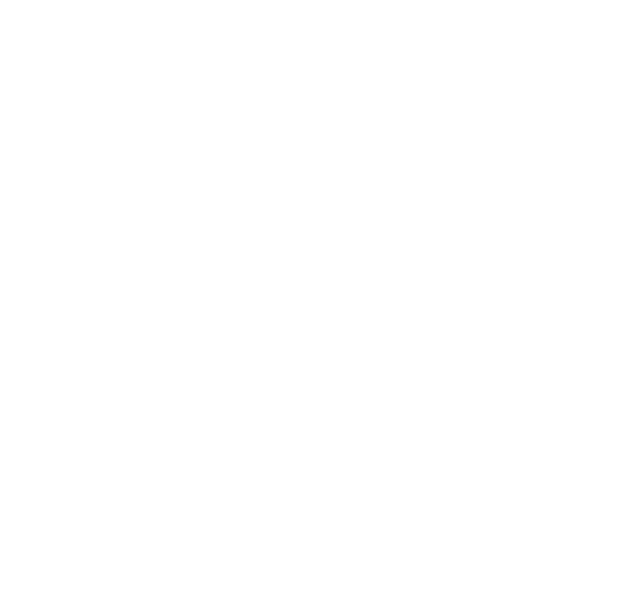
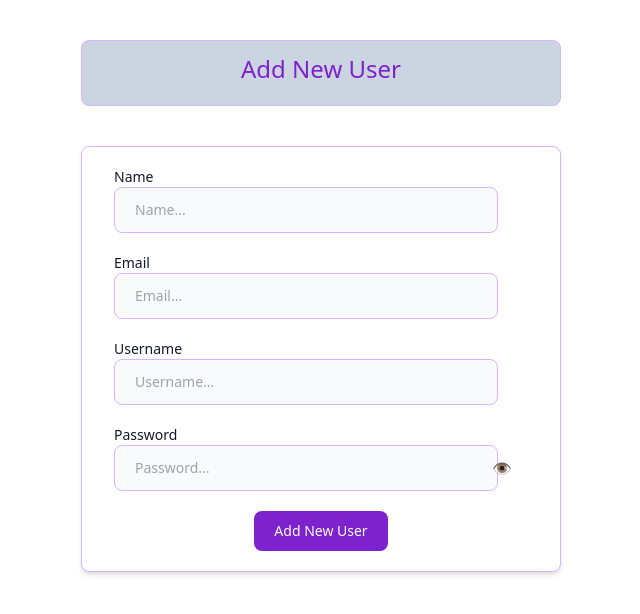
Before and after one commit to HasithaAbesekara/Recat-ASP.Net-CURD-SQL-Server, a React (Create React App) app: page /create in a window 1280 px wide. Shown: the top 614 px of the page, without its empty margins (319-959 px from the left). Built offline with nearby package versions, Linux system fonts and the light colour scheme.

Commit message:
feat: Add a new user from

```diff
--- a/src/App.css
+++ b/src/App.css
@@ -1,8 +1,9 @@
-.App {
+/* .App {
     text-align: center;
-}
+} */
 
-.App-logo {
+
+/* .App-logo {
     height: 40vmin;
     pointer-events: none;
 }
@@ -35,4 +36,4 @@
     to {
         transform: rotate(360deg);
     }
-}
+} */
--- /dev/null
+++ b/src/components/Button.js
@@ -0,0 +1,15 @@
+import React from "react";
+
+const Button = ({ type = "button", onClick, children, className }) => {
+  return (
+    <button
+      type={type}
+      onClick={onClick}
+      className={`text-white bg-purple-700 hover:bg-purple-800 focus:ring-4 focus:outline-none focus:ring-purple-300 font-medium rounded-lg text-sm w-full sm:w-auto px-5 py-2.5 text-center ${className}`}
+    >
+      {children}
+    </button>
+  );
+};
+
+export default Button;
--- /dev/null
+++ b/src/components/InputField.js
@@ -0,0 +1,20 @@
+import React from "react";
+
+const InputField = ({ label, type, name, placeholder }) => {
+  return (
+    <div className="mb-5">
+      <label htmlFor={name} className="block text-sm font-medium text-gray-900">
+        {label}
+      </label>
+      <input
+        type={type}
+        name={name}
+        id={name}
+        placeholder={placeholder}
+        className="bg-gray-50 border py-3 px-5 w-full sm:w-80 md:w-96 border-purple-300 text-gray-900 text-sm rounded-lg focus:ring-purple-800 focus:border-purple-800 outline-none"
+      />
+    </div>
+  );
+};
+
+export default InputField;
--- /dev/null
+++ b/src/components/PasswordInput.js
@@ -0,0 +1,31 @@
+import React, { useState } from "react";
+
+const PasswordInput = ({ label, name, placeholder }) => {
+  const [showPassword, setShowPassword] = useState(false);
+
+  return (
+    <div className="mb-5">
+      <label htmlFor={name} className="block text-sm font-medium text-gray-900">
+        {label}
+      </label>
+      <div className="relative">
+        <input
+          type={showPassword ? "text" : "password"}
+          name={name}
+          id={name}
+          placeholder={placeholder}
+          className="bg-gray-50 border py-3 px-5 w-full sm:w-80 md:w-96 border-purple-300 text-gray-900 text-sm rounded-lg focus:ring-purple-800 focus:border-purple-800 outline-none pr-12"
+        />
+        <button
+          type="button"
+          onClick={() => setShowPassword(!showPassword)}
+          className="absolute inset-y-0 right-4 flex items-center text-gray-600"
+        >
+          {showPassword ? "🙈" : "👁️"}
+        </button>
+      </div>
+    </div>
+  );
+};
+
+export default PasswordInput;
--- a/src/index.css
+++ b/src/index.css
@@ -1,7 +1,8 @@
 @tailwind base;
 @tailwind components;
 @tailwind utilities;
-body {
+
+/* body {
     margin: 0;
     font-family: -apple-system, BlinkMacSystemFont, 'Segoe UI', 'Roboto', 'Oxygen', 'Ubuntu', 'Cantarell', 'Fira Sans', 'Droid Sans', 'Helvetica Neue', sans-serif;
     -webkit-font-smoothing: antialiased;
@@ -10,4 +11,4 @@
 
 code {
     font-family: source-code-pro, Menlo, Monaco, Consolas, 'Courier New', monospace;
-}
+} */
--- a/src/pages/AddForm.js
+++ b/src/pages/AddForm.js
@@ -1,9 +1,49 @@
 import React from "react";
+import InputField from "../components/InputField";
+import PasswordInput from "../components/PasswordInput";
+import Button from "../components/Button";
 
 const AddForm = () => {
   return (
-    <div className=" max">
-      <h1></h1>
+    <div className="max-w-full md:max-w-lg mx-auto mt-8 px-4">
+      {/* Header */}
+      <div className="mt-10 border py-3 px-5 border-purple-300 rounded-lg bg-slate-300 text-center">
+        <h1 className="text-2xl mb-2 text-purple-700">Add New User</h1>
+      </div>
+
+      {/* Form Container */}
+      <div className="mt-10 border py-5 px-6 sm:px-8 border-purple-300 rounded-lg bg-white shadow-md">
+        <form action="">
+          <InputField
+            label="Name"
+            type="text"
+            name="name"
+            placeholder="Name..."
+          />
+          <InputField
+            label="Email"
+            type="email"
+            name="email"
+            placeholder="Email..."
+          />
+          <InputField
+            label="Username"
+            type="text"
+            name="username"
+            placeholder="Username..."
+          />
+          <PasswordInput
+            label="Password"
+            name="password"
+            placeholder="Password..."
+          />
+
+          {/* Button */}
+          <div className="flex justify-center">
+            <Button type="submit">Add New User</Button>
+          </div>
+        </form>
+      </div>
     </div>
   );
 };
--- a/src/pages/Home.js
+++ b/src/pages/Home.js
@@ -1,5 +1,6 @@
 import React from "react";
 import { Link } from "react-router-dom";
+import Button from "../components/Button";
 
 const Home = () => {
   return (
@@ -8,14 +9,11 @@
         <h1 className="text-4xl font-bold">
           Recat AND ASP.Net Core CURD Recat AND ASP.Net Core CURD
         </h1>
-
       </div>
       <div className=" overflow-x-auto py-10">
         <div className=" mb-2 w-full text-right">
           <Link to="/create">
-            <button className=" text-white bg-purple-600 hover:bg-gray-200 hover:text-purple-600 front-medium border border-red-50 py-5 px-3 ">
-              Add New User
-            </button>
+            <Button>Add New User</Button>
           </Link>
         </div>
       </div>
```
